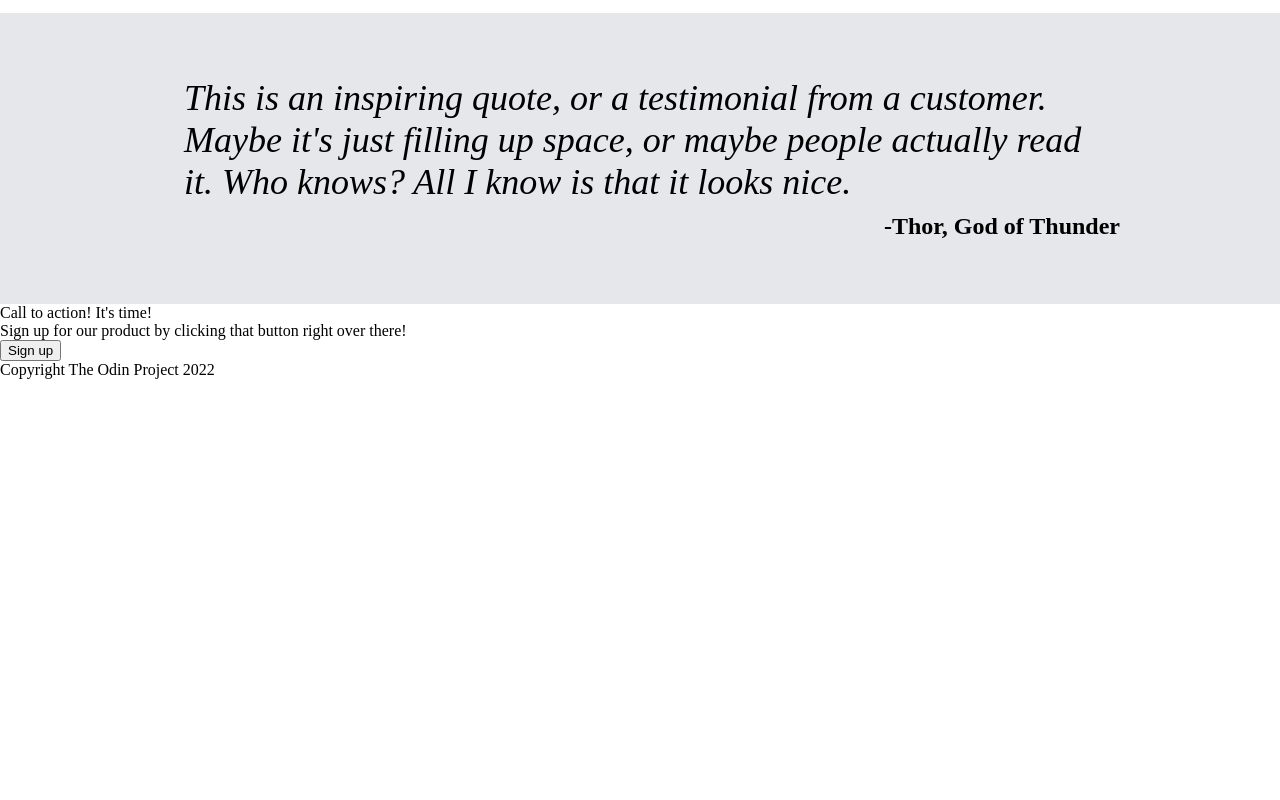
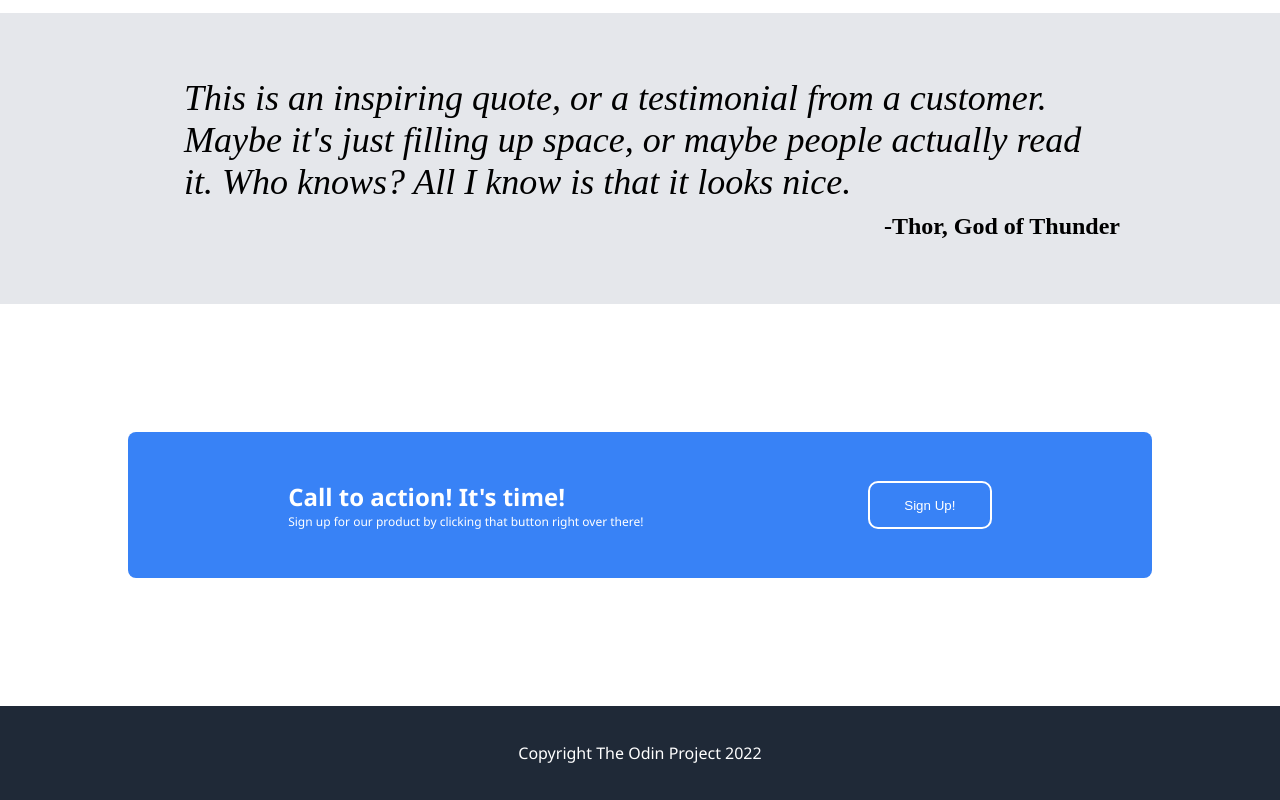
Before and after one commit to mhipolito0499/landing-page, a plain HTML site: page index.html in a window 1280 px wide. Shown: the part 816-1616 px from the top of the page. Before the commit the page ends 1195 px from the top, so only its background shows below. Drawn offline with Linux system fonts and the light colour scheme.

Commit message:
Modify containers three and four, footer as well

```diff
--- a/index.html
+++ b/index.html
@@ -92,11 +92,20 @@
 
 <div class="container-4">
     <div class="c4-content">
-        <div class="c4-header">Call to action! It's time!</div>
-        <div class="c4-subtext">Sign up for our product by clicking that button right over there!</div>
+
+        <div class="c4-text">
+            <div class="c4-header">Call to action! It's time!</div>
+            <div class="c4-subtext">Sign up for our product by clicking that button right over there!</div>
+        </div>
+
+
+
+        <button class="c4-button"><a href="#">Sign Up!</a></button>
+
     </div>
 
-    <button>Sign up</button>
+
+
 
 </div>
 
--- a/style.css
+++ b/style.css
@@ -157,5 +157,52 @@ img {
 /*------------------------------------------------------------------------------------------------------*/
 
 .container-4 {
+    display: flex;
+    padding: 128px;
+    align-items: center;
+    justify-content: center;
 
 }
+
+.c4-content {
+    display: flex;
+    background-color: #3882f6;
+    color: white;
+    padding: 48px;
+    justify-content: space-around;
+    align-items: center;
+    border-radius: 8px;
+    width: 960px;
+}
+
+.c4-header {
+    font-size: 24px;
+    font-weight: bolder;
+    font-family: 'Segoe UI', Tahoma, Geneva, Verdana, sans-serif;
+}
+
+.c4-subtext {
+    font-family: 'Segoe UI', Tahoma, Geneva, Verdana, sans-serif;
+    font-size: 12px;
+}
+
+
+
+.c4-button {
+    border-radius: 10px;
+    background-color: #3882f6;
+    width: 124px;
+    height: 48px;
+    border-color: white;
+    border-style: solid;
+}
+
+.footer {
+    display: flex;
+    background-color: #1f2937;
+    color: white;
+    padding: 36px;
+    align-items: center;
+    justify-content: center;
+    font-family: 'Segoe UI', Tahoma, Geneva, Verdana, sans-serif;
+}
```
